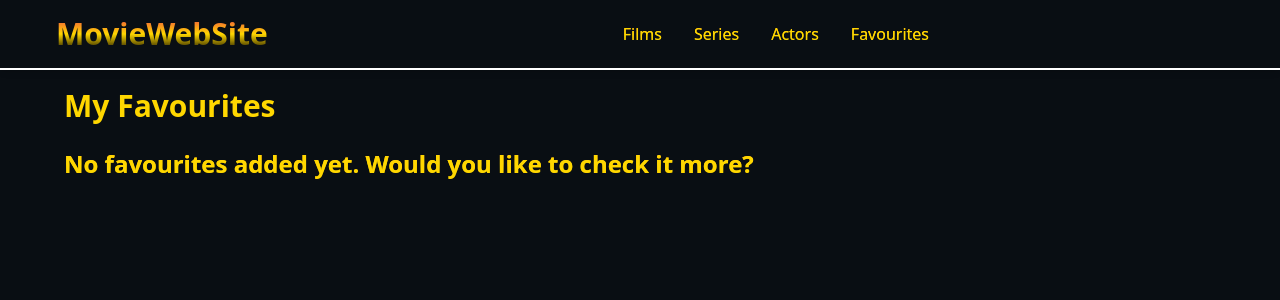
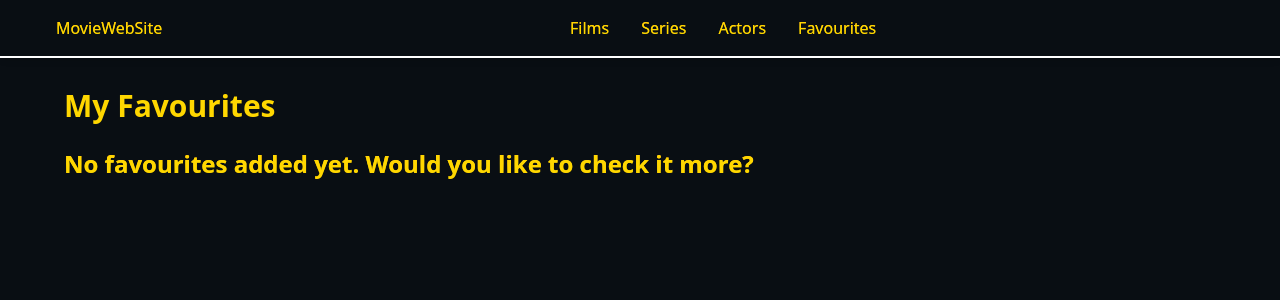
Before and after one commit to bekirasimcelik/theMovieWebsite, a React (Vite) app: page /favourites in a window 1280 px wide. Shown: the top 300 px of the page. Built offline with nearby package versions, Linux system fonts and the light colour scheme.

Commit message:
styles updated

```diff
--- a/src/components/Header.tsx
+++ b/src/components/Header.tsx
@@ -1,40 +1,26 @@
 import React from "react";
 import { FaSearch } from "react-icons/fa";
 import { Link } from "react-router-dom";
+import { gradientTextColor } from "../constants/Colors";
 
 const Header: React.FC = () => {
   return (
     <header className="border-b-2 border-white shadow-md py-4 fixed top-0 w-full z-10">
       <div className="container mx-auto flex justify-between items-center px-4">
-        <Link
-          to="/"
-          className="text-3xl font-bold bg-gradient-to-b from-red-500 via-[gold] to-black text-transparent bg-clip-text"
-        >
+        <Link to="/" className={gradientTextColor}>
           MovieWebSite
         </Link>
         <nav className="hidden md:flex space-x-8">
-          <Link
-            to="/"
-            className="text-[gold] hover:text-transparent bg-clip-text bg-gradient-to-b from-red-500 via-[gold] to-black"
-          >
+          <Link to="/" className={gradientTextColor}>
             Films
           </Link>
-          <Link
-            to="/"
-            className="text-[gold] hover:text-transparent bg-clip-text bg-gradient-to-b from-red-500 via-[gold] to-black"
-          >
+          <Link to="/" className={gradientTextColor}>
             Series
           </Link>
-          <Link
-            to="/"
-            className="text-[gold] hover:text-transparent bg-clip-text bg-gradient-to-b from-red-500 via-[gold] to-black"
-          >
+          <Link to="/" className={gradientTextColor}>
             Actors
           </Link>
-          <Link
-            to="/favourites"
-            className="text-[gold] hover:text-transparent bg-clip-text bg-gradient-to-b from-red-500 via-[gold] to-black"
-          >
+          <Link to="/favourites" className={gradientTextColor}>
             Favourites
           </Link>
         </nav>
--- /dev/null
+++ b/src/constants/Colors.ts
@@ -0,0 +1,2 @@
+export const gradientTextColor =
+  "text-[gold] hover:text-transparent bg-clip-text bg-gradient-to-b from-red-500 via-[gold] to-black";
```
